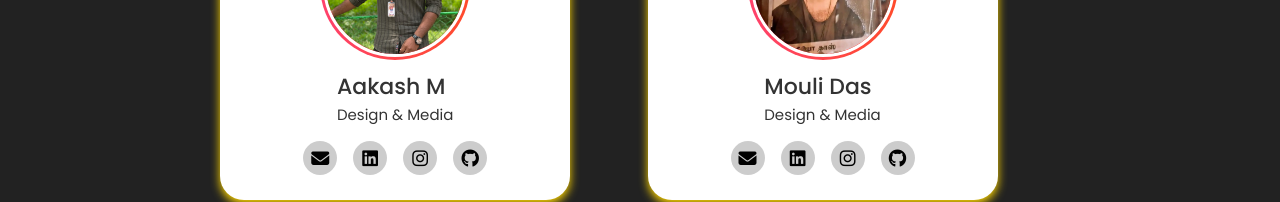
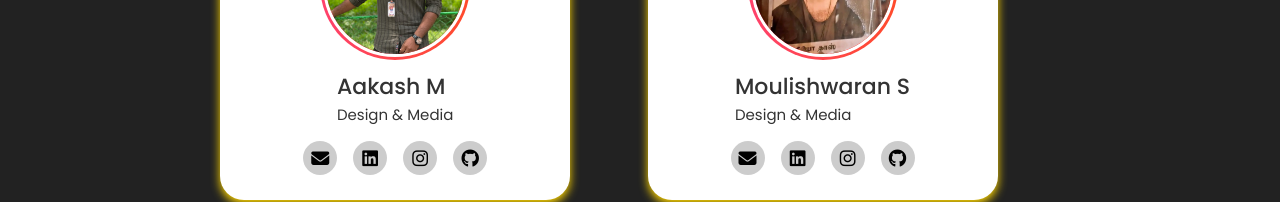
Before and after one commit to bavanagaranR/madasa25, a plain HTML site: page Team.html in a window 1280 px wide. Shown: the part 1460-1662 px from the top of the page. Drawn offline with nearby package versions, Linux system fonts and the light colour scheme; a web font is replaced by a local one.

Commit message:
Update Team.html
Mouli das -> Moulishwaran

```diff
--- a/Team.html
+++ b/Team.html
@@ -267,7 +267,7 @@
  <img src="images/mouli.jpg" alt="" class="profile-img">
     </div>
     <div class="text-data">
-        <span class="name">Mouli Das</span>
+        <span class="name">Moulishwaran S</span>
         <span class="job">Design & Media</span>
     </div>
     <div class="media-buttons">
```
